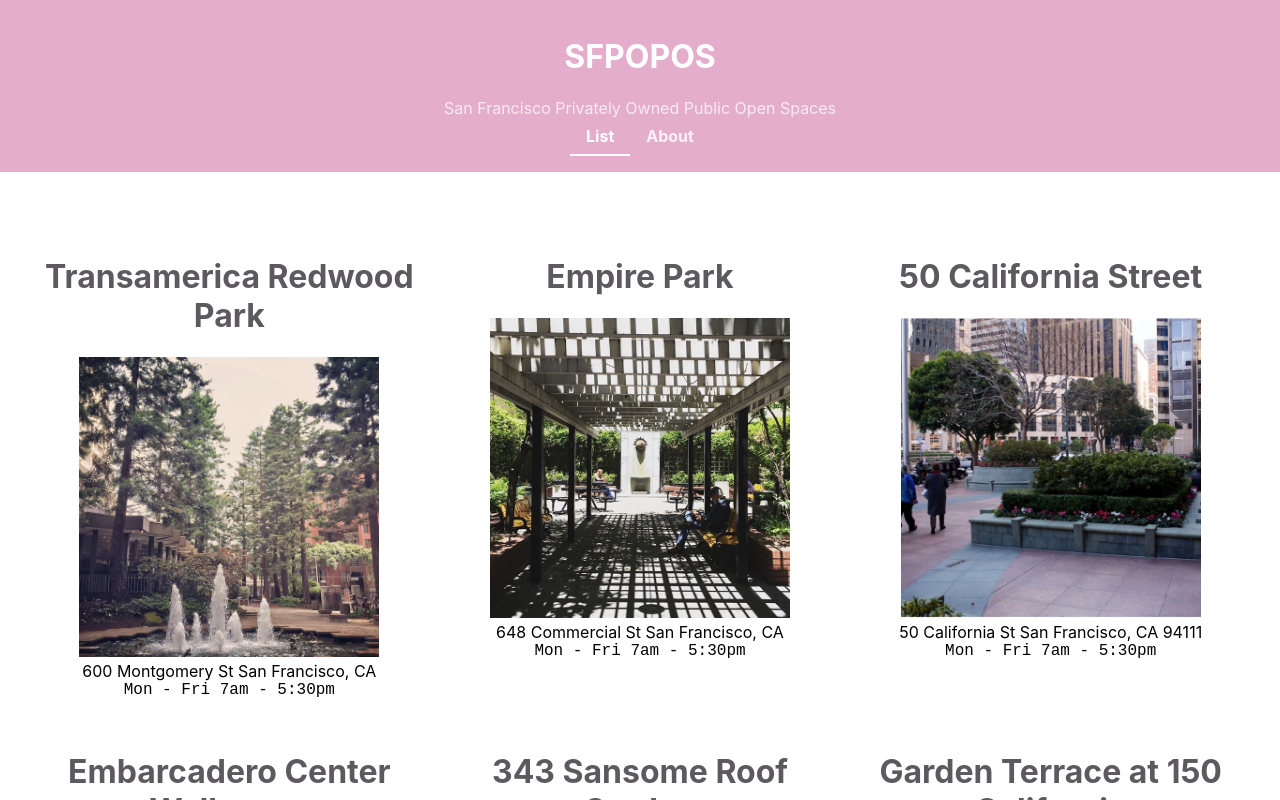
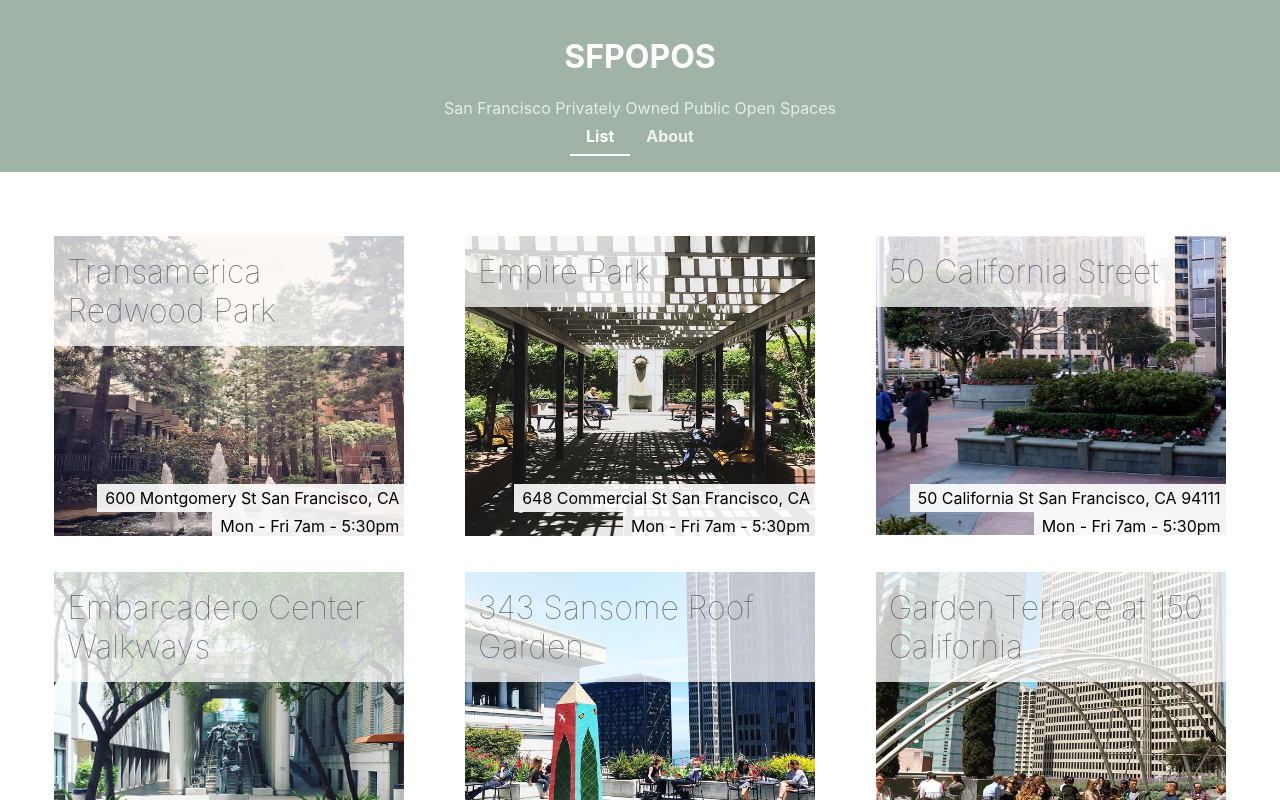
Before and after one commit to Ahyeonn/SFPOPOS-React, a React (Create React App) app: page / in a window 1280 px wide. Shown: the top 800 px of the page. Built offline with nearby package versions, Linux system fonts and the light colour scheme.

Commit message:
styled POPOSSpace

```diff
--- a/src/components/Footer/Footer.css
+++ b/src/components/Footer/Footer.css
@@ -3,7 +3,7 @@
     padding: 20px;
     border-top: solid;
     border-width: 2px;
-    border-color: rgb(228, 173, 203);
+    border-color: rgb(161, 179, 167);
 }
 
 .Footer > p {
--- a/src/components/POPOSSpace/POPOSSpace.css
+++ b/src/components/POPOSSpace/POPOSSpace.css
@@ -1,6 +1,7 @@
 .POPOSSpace {
     width: 100%;
     text-align: center;
+    position: relative;
   }
 
 .POPOSSpace > img {
@@ -12,7 +13,32 @@
   font-family:'Courier New', Courier, monospace;
 }
 
-.subtitle {
+.POPOSSpace .POPOSSpace-title {
+  text-decoration: none;
   color: rgb(92, 90, 94);
-  text-decoration: none;
 }
+
+.POPOSSpace h1 {
+  display: block;
+	position: absolute;
+	left: 3%;
+	top: 0;
+	margin: 0;
+	font-weight: lighter;
+	background-color: rgba(255, 255, 255, 0.75);
+	padding: 1rem;
+	text-align: left;
+}
+
+.POPOSSpace .POPOSSpace-info {
+	position: absolute;
+	right: 3%;
+	bottom: 0;
+	text-align: right;
+}
+
+.POPOSSpace .POPOSSpace-info div {
+	display: inline-block;
+	padding: 0.25em 0.5em;
+	background-color: rgba(255, 255, 255, 0.9);
+}
--- a/src/components/POPOSSpace/POPOSSpace.js
+++ b/src/components/POPOSSpace/POPOSSpace.js
@@ -6,15 +6,17 @@
     return (
       <div className='POPOSSpace'>
         <h1>
-          <Link to={`/details/${id}`} className='subtitle'>
+          <Link to={`/details/${id}`} className='POPOSSpace-title'>
             {name}
           </Link>
         </h1>
         <Link to={`/details/${id}`}>
-          <img src={`${process.env.PUBLIC_URL}images/${image}`} width="300" height="300" alt="Hello" />
+          <img src={`${process.env.PUBLIC_URL}images/${image}`} width="350" height="300" alt="Hello" />
         </Link>
-        <div>{address}</div>
-        <div className='hours'>{hours}</div>
+        <div className='POPOSSpace-info'>
+          <div>{address}</div>
+          <div className='hours'>{hours}</div>
+        </div>
       </div>
     )
 }
--- a/src/components/Title/Title.css
+++ b/src/components/Title/Title.css
@@ -8,7 +8,7 @@
     align-items: center;
     padding: 1em;
     margin-bottom: 2em;
-    background-color: rgb(228, 173, 203);
+    background-color: rgb(161, 179, 167);
     color: #fff;
   }
 
```
